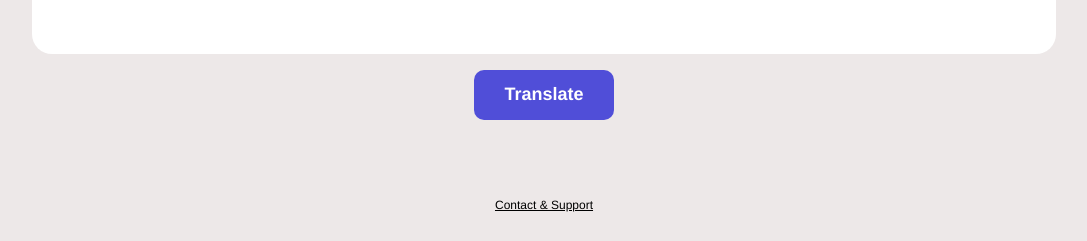
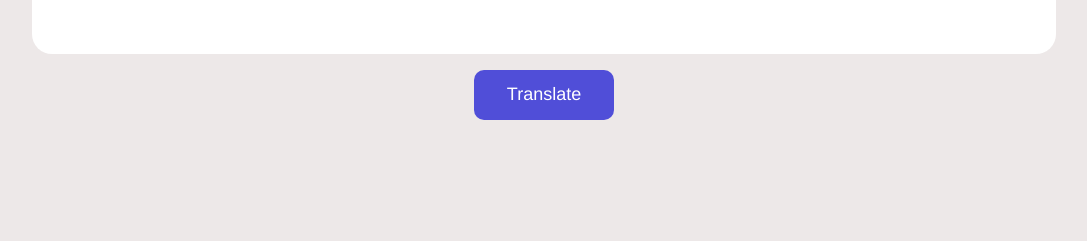
Before and after one commit to hiterharris/afghan-translator-next, a Next.js app: page / in a window 1280 px wide. Shown: the part 556-797 px from the top of the page, without its empty margins (96-1183 px from the left). Built offline with nearby package versions, Linux system fonts and the light colour scheme; no server answers.

Commit message:
hide support button

```diff
--- a/src/pages/index.js
+++ b/src/pages/index.js
@@ -17,7 +17,7 @@ export default function Home() {
       </Head>
       <div className="App">
         <TranslateText />
-        <p className="support-button" onClick={() => router.push('/support')}>Contact & Support</p>
+        {/* <p className="support-button" onClick={() => router.push('/support')}>Contact & Support</p> */}
       </div>
     </>
   )
--- a/src/styles/Input.css
+++ b/src/styles/Input.css
@@ -34,7 +34,7 @@
     border-radius: 10px;
     background: #504ED8;
     color: white;
-    font-weight: 600;
+    font-weight: 500;
     font-size: 18px;
 }
 
```
